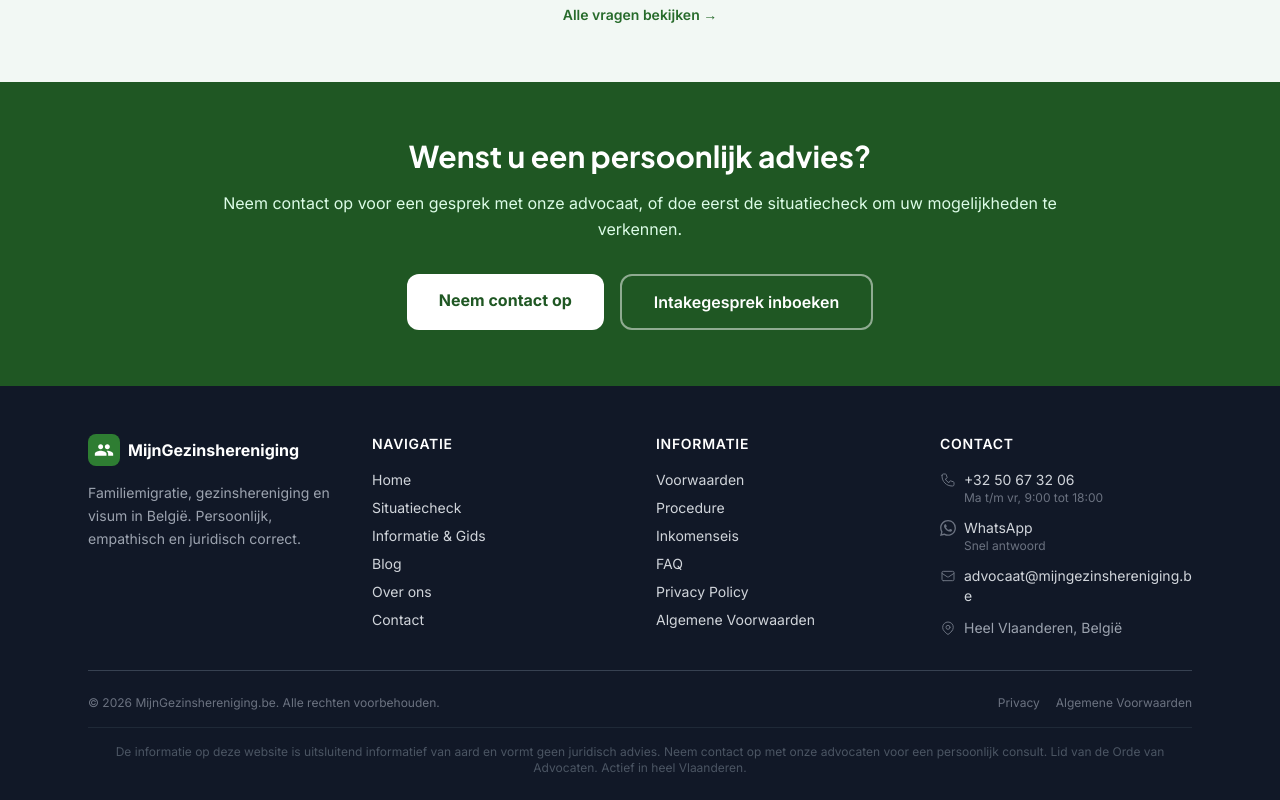
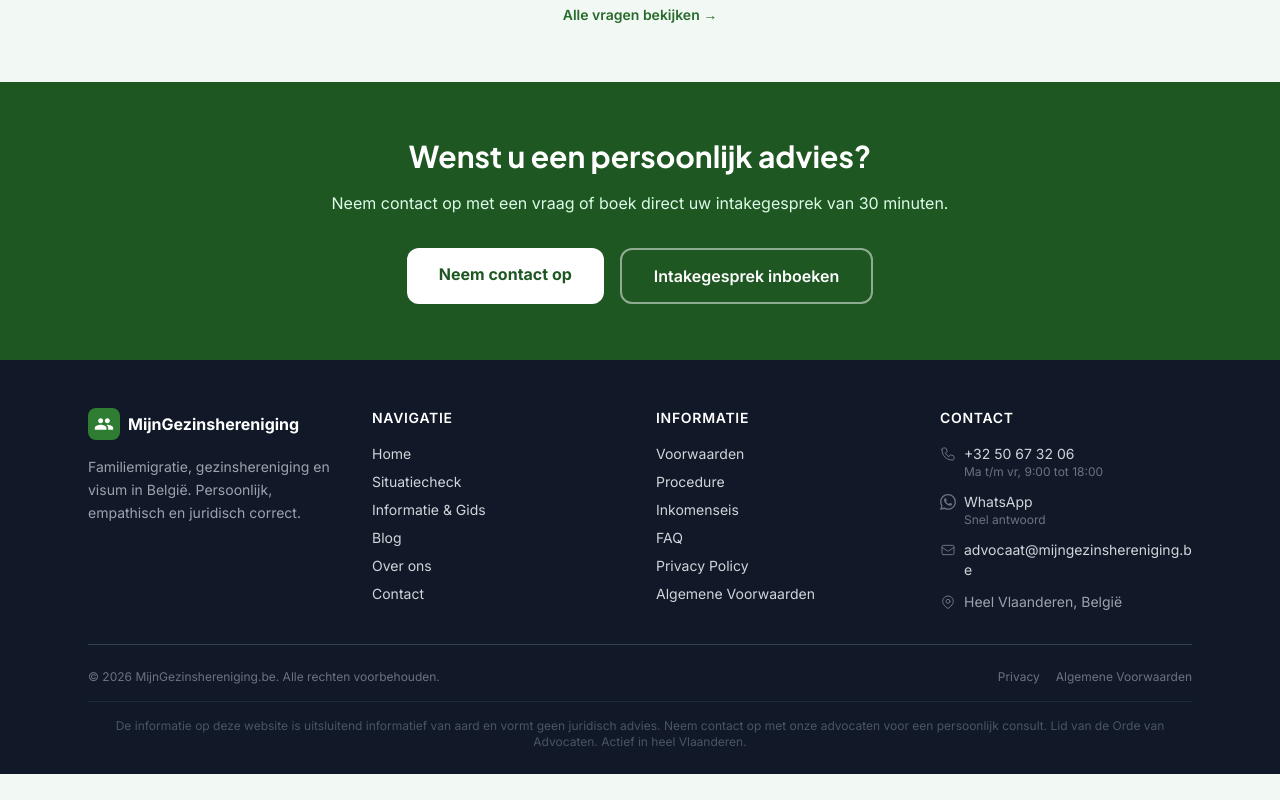
Before and after one commit to conscencia/mijngezinshereniging, a React (Vite) app: page / in a window 1280 px wide. Shown: the part 2717-3517 px from the top of the page. After the commit the page ends 3491 px from the top, so only its background shows below. Built offline with nearby package versions, Linux system fonts and the light colour scheme.

Commit message:
CTA subtitel aangepast

```diff
--- a/src/pages/Home.jsx
+++ b/src/pages/Home.jsx
@@ -269,7 +269,7 @@ export default function Home() {
             Wenst u een persoonlijk advies?
           </h2>
           <p className="text-green-100 text-base mb-8 leading-relaxed">
-            Neem contact op voor een gesprek met onze advocaat, of doe eerst de situatiecheck om uw mogelijkheden te verkennen.
+            Neem contact op met een vraag of boek direct uw intakegesprek van 30 minuten.
           </p>
           <div className="flex flex-col sm:flex-row gap-4 justify-center">
             <Link to="/contact" className="bg-white text-primary-700 hover:bg-gray-50 font-bold px-8 py-3.5 rounded-xl transition-colors">
```
